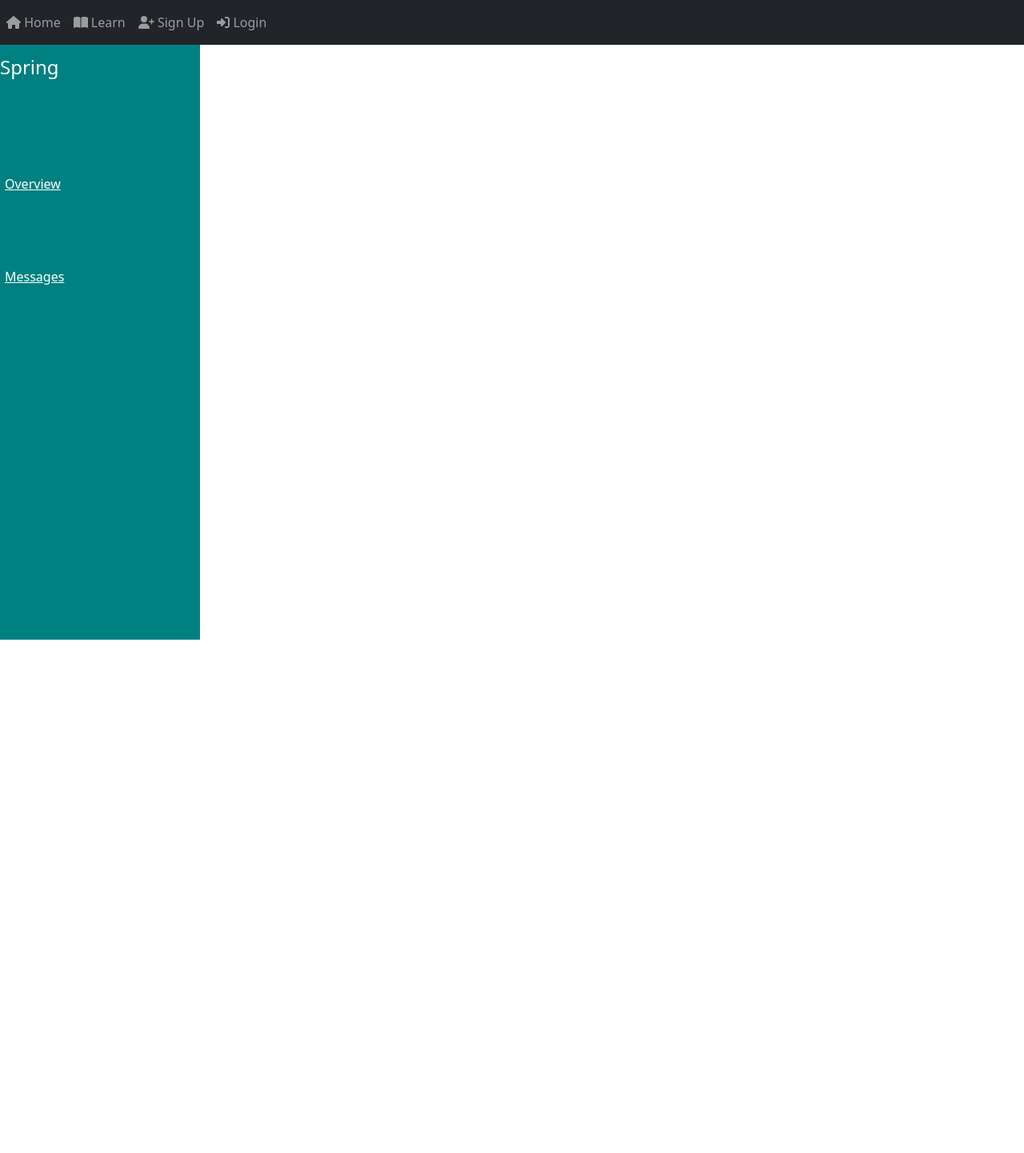
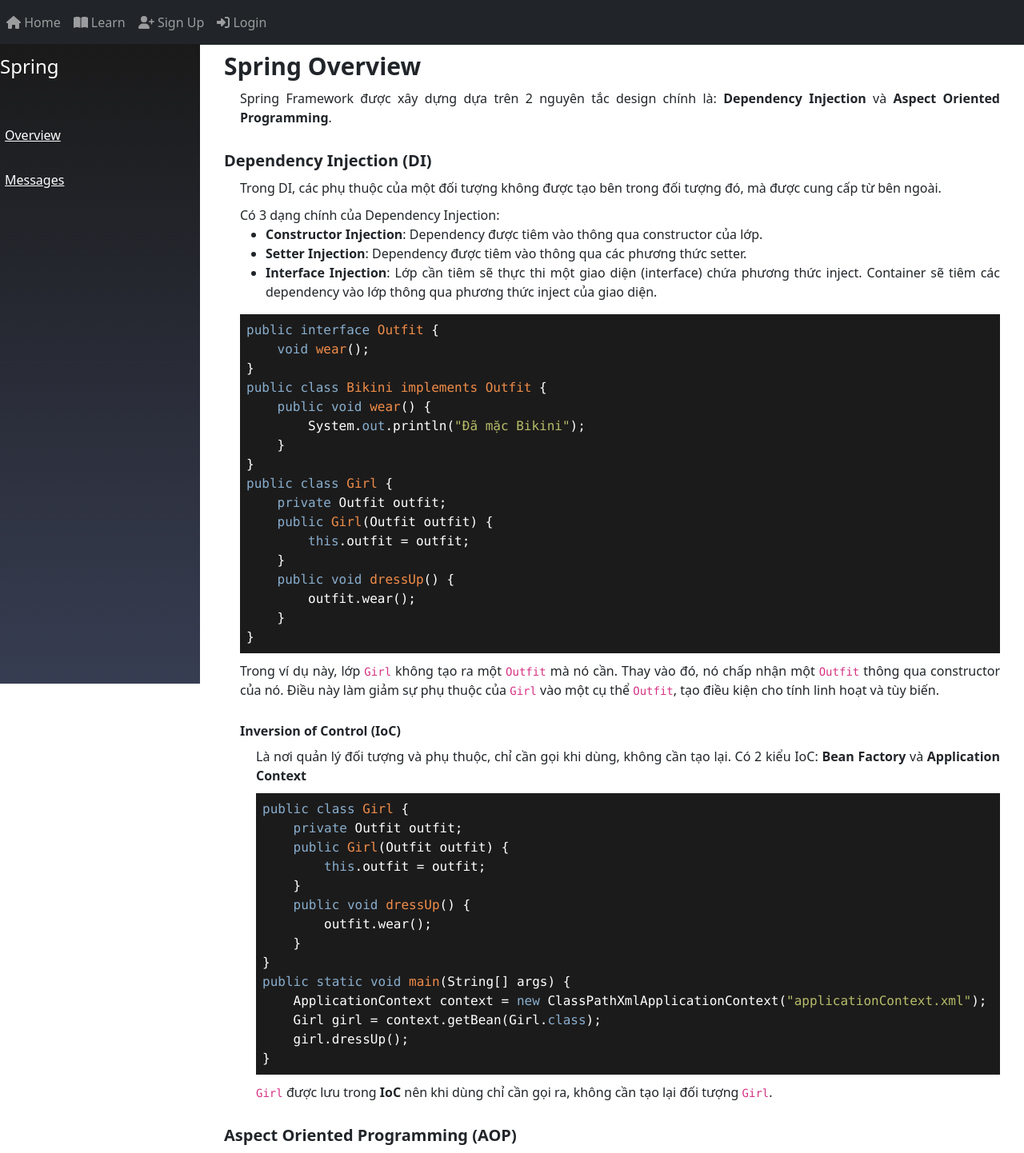
Before and after one commit to hieuvd99/project99-vue, a Vue app: page /learn/spring in a window 1280 px wide. Shown: the whole page at 80% size. Before the commit the page ends 800 px from the top, so only its background shows below. Built offline with nearby package versions, Linux system fonts and the light colour scheme.

Commit message:
spring overview

```diff
--- a/src/App.vue
+++ b/src/App.vue
@@ -1,6 +1,6 @@
 <template>
   <div>
-    <nav class="navbar navbar-expand navbar-dark bg-dark">
+    <nav class="navbar navbar-expand navbar-dark bg-dark header">
       <div class="navbar-nav mr-auto">
         <li class="nav-item">
           <router-link to="/home" class="nav-link">
@@ -51,6 +51,7 @@
     <div>
       <router-view />
     </div>
+
   </div>
 </template>
 
@@ -76,3 +77,18 @@ export default {
   }
 };
 </script>
+
+<style scoped>
+.header {
+  position: fixed;
+  top: 0;
+  left: 0;
+  right: 0;
+}
+.footer {
+  background-color: #000;
+}
+.copyright {
+  color: #fff;
+}
+</style>
--- a/src/assets/css/learns/common/course.css
+++ b/src/assets/css/learns/common/course.css
@@ -73,19 +73,6 @@ h6 {
   margin: 0;
 }
 
-/* Lists (enumeration) */
-/* ============================================ */
-
-ul,
-ol {
-  margin: 0;
-  padding: 0;
-  list-style: none;
-}
-
-/* Lists (definition) */
-/* ============================================ */
-
 dt {
   font-weight: bold;
 }
@@ -141,6 +128,10 @@ a {
 
 
 /* =================Course CSS=============== */
+.content-course {
+  max-width: 1201px;
+  padding: 0 30px;
+}
 .title-content-course {
     display: flex;
     height: 100%;
@@ -150,8 +141,13 @@ a {
     margin: 10px 0;
 }
 .text-content {
-    margin-bottom: 10px
+    margin-bottom: 10px;
+    padding-left: 20px;
+    text-align: justify;
 }
 .title-child {
     padding-top: 20px;
 }
+.text-content p {
+  margin: 10px 0;
+}
--- a/src/components/learns/spring/common/DashboardSpring.vue
+++ b/src/components/learns/spring/common/DashboardSpring.vue
@@ -22,14 +22,12 @@ export default {
 <style>
 .dashboard {
     display: flex;
-    background-color: teal;
-    height: calc(100vh - 56px);
+    margin-top: 55px;
     width: 100vw;
 }
 
 .content {
-    background-color: white;
-    width: calc(100% - 250px);
-    padding-left: 30px;
+    background-color: #fff;
+    margin-left: 250px;
 }
 </style>
--- a/src/components/learns/spring/common/SidebarSpring.vue
+++ b/src/components/learns/spring/common/SidebarSpring.vue
@@ -20,25 +20,22 @@ export default {
 
 <style scoped>
 .sidebar {
+    position: fixed;
+    height: 100vh;
     width: 250px;
+    background: linear-gradient(to bottom, #1a1a1a 0%, #373d52 100%);
 }
 .title {
     color: white;
     font-size: 24px;
     margin-top: 10px;
 }
-
 .menu-items {
     display: flex;
     flex-direction: column;
     margin-top: 40px;
     margin-left: 6px;
 }
-
-.menu-items > * {
-    margin-top: 60px;
-}
-
 .side-btn {
     border: none;
     padding: 16px 0px;
@@ -48,11 +45,9 @@ export default {
     color: white;
     background-color: transparent;
 }
-
 .side-btn:focus {
     outline: none;
 }
-
 .side-btn.active {
     position: relative;
     background-color: white;
@@ -61,15 +56,12 @@ export default {
     margin-left: 10px;
     border-radius: 30px 0 0 30px;
 }
-
 .side-btn.active::before {
     top: -30px;
 }
-
 .side-btn.active::after {
     bottom: -30px;
 }
-
 .side-btn.active::before, .side-btn.active::after {
     position: absolute;
     content: "";
@@ -78,16 +70,13 @@ export default {
     width: 30px;
     background-color: white;
 }
-
 .side-btn.active .link-container::before {
     top: -60px;
 }
-
 .side-btn.active .link-container::after {
     bottom: -60px;
     z-index: 99;
 }
-
 .side-btn.active .link-container::before, .side-btn.active .link-container::after {
     position: absolute;
     content: "";
--- a/src/components/learns/spring/course/Overview.vue
+++ /dev/null
@@ -1,16 +0,0 @@
-<template>
-    <div class="content-course">
-        <h1 class="title-content-course">Spring Overview</h1>
-        <p class="text-content">Spring Framework được xây dựng dựa trên 2 nguyên tắc design chính là: <b>Dependency Injection</b> và <b>Aspect Oriented Programming</b>.</p>
-        <h5 class="title-child">Dependency Injection (DI)</h5>
-
-    </div>
-</template>
-
-<script>
-
-</script>
-
-<style scoped>
-@import "@/assets/css/learns/common/course.css";
-</style>
--- /dev/null
+++ b/src/components/learns/spring/course/OverviewSpring.vue
@@ -0,0 +1,74 @@
+<template>
+    <div class="content-course">
+        <h1 class="title-content-course">Spring Overview</h1>
+        <p class="text-content">Spring Framework được xây dựng dựa trên 2 nguyên tắc design chính là: <b>Dependency Injection</b> và <b>Aspect Oriented Programming</b>.</p>
+
+        <h5 class="title-child">Dependency Injection (DI)</h5>
+        <div class="text-content">
+            <p>Trong DI, các phụ thuộc của một đối tượng không được tạo bên trong đối tượng đó, mà được cung cấp từ bên ngoài.</p>
+            <p>Có 3 dạng chính của Dependency Injection:
+                <ul>
+                    <li><b>Constructor Injection</b>: Dependency được tiêm vào thông qua constructor của lớp.</li>
+                    <li><b>Setter Injection</b>: Dependency được tiêm vào thông qua các phương thức setter.</li>
+                    <li><b>Interface Injection</b>: Lớp cần tiêm sẽ thực thi một giao diện (interface) chứa phương thức inject.
+                        Container sẽ tiêm các dependency vào lớp thông qua phương thức inject của giao diện.</li>
+                </ul>
+            </p>
+
+<pre><code id="htmlViewer" style="color:rgb(255, 255, 255); font-weight:400;background-color:rgb(28, 27, 27);background:rgb(28, 27, 27);display:block;padding: .5em;"><span style="color:rgb(136, 174, 206); font-weight:400;">public</span> <span style="color:rgb(136, 174, 206); font-weight:400;">interface</span> <span style="color:rgb(240, 141, 73); font-weight:400;">Outfit</span> {
+    <span style="color:rgb(255, 255, 255); font-weight:400;"><span style="color:rgb(136, 174, 206); font-weight:400;">void</span> <span style="color:rgb(240, 141, 73); font-weight:400;">wear</span>()</span>;
+}
+<span style="color:rgb(136, 174, 206); font-weight:400;">public</span> <span style="color:rgb(136, 174, 206); font-weight:400;">class</span> <span style="color:rgb(240, 141, 73); font-weight:400;">Bikini</span> <span style="color:rgb(240, 141, 73); font-weight:400;">implements</span> <span style="color:rgb(240, 141, 73); font-weight:400;">Outfit</span> {
+    <span style="color:rgb(255, 255, 255); font-weight:400;"><span style="color:rgb(136, 174, 206); font-weight:400;">public</span> <span style="color:rgb(136, 174, 206); font-weight:400;">void</span> <span style="color:rgb(240, 141, 73); font-weight:400;">wear</span>()</span> {
+        System.<span style="color:rgb(136, 174, 206); font-weight:400;">out</span>.println(<span style="color:rgb(181, 189, 104); font-weight:400;">&quot;Đã mặc Bikini&quot;</span>);
+    }
+}
+<span style="color:rgb(136, 174, 206); font-weight:400;">public</span> <span style="color:rgb(136, 174, 206); font-weight:400;">class</span> <span style="color:rgb(240, 141, 73); font-weight:400;">Girl</span> {
+    <span style="color:rgb(136, 174, 206); font-weight:400;">private</span> Outfit outfit;
+    <span style="color:rgb(255, 255, 255); font-weight:400;"><span style="color:rgb(136, 174, 206); font-weight:400;">public</span> <span style="color:rgb(240, 141, 73); font-weight:400;">Girl</span>(<span style="color:rgb(255, 255, 255); font-weight:400;">Outfit outfit</span>)</span> {
+        <span style="color:rgb(136, 174, 206); font-weight:400;">this</span>.outfit = outfit;
+    }
+    <span style="color:rgb(255, 255, 255); font-weight:400;"><span style="color:rgb(136, 174, 206); font-weight:400;">public</span> <span style="color:rgb(136, 174, 206); font-weight:400;">void</span> <span style="color:rgb(240, 141, 73); font-weight:400;">dressUp</span>()</span> {
+        outfit.wear();
+    }
+}</code></pre>
+
+            <p>Trong ví dụ này, lớp <code>Girl</code> không tạo ra một <code>Outfit</code> mà nó cần. Thay vào đó, nó chấp nhận một <code>Outfit</code> thông qua constructor của nó. Điều này làm giảm sự phụ thuộc của <code>Girl</code> vào một cụ thể <code>Outfit</code>, tạo điều kiện cho tính linh hoạt và tùy biến.</p>
+
+            <h6 class="title-child">Inversion of Control (IoC)</h6>
+            <div class="text-content">
+                <p>Là nơi quản lý đối tượng và phụ thuộc, chỉ cần gọi khi dùng, không cần tạo lại. Có 2 kiểu IoC: <b>Bean Factory</b> và <b>Application Context</b></p>
+
+<pre><code id="htmlViewer" style="color:rgb(255, 255, 255); font-weight:400;background-color:rgb(28, 27, 27);background:rgb(28, 27, 27);display:block;padding: .5em;"><span style="color:rgb(136, 174, 206); font-weight:400;">public</span> <span style="color:rgb(136, 174, 206); font-weight:400;">class</span> <span style="color:rgb(240, 141, 73); font-weight:400;">Girl</span> {
+    <span style="color:rgb(136, 174, 206); font-weight:400;">private</span> Outfit outfit;
+    <span style="color:rgb(255, 255, 255); font-weight:400;"><span style="color:rgb(136, 174, 206); font-weight:400;">public</span> <span style="color:rgb(240, 141, 73); font-weight:400;">Girl</span>(<span style="color:rgb(255, 255, 255); font-weight:400;">Outfit outfit</span>)</span> {
+        <span style="color:rgb(136, 174, 206); font-weight:400;">this</span>.outfit = outfit;
+    }
+    <span style="color:rgb(255, 255, 255); font-weight:400;"><span style="color:rgb(136, 174, 206); font-weight:400;">public</span> <span style="color:rgb(136, 174, 206); font-weight:400;">void</span> <span style="color:rgb(240, 141, 73); font-weight:400;">dressUp</span>()</span> {
+        outfit.wear();
+    }
+}
+<span style="color:rgb(255, 255, 255); font-weight:400;"><span style="color:rgb(136, 174, 206); font-weight:400;">public</span> <span style="color:rgb(136, 174, 206); font-weight:400;">static</span> <span style="color:rgb(136, 174, 206); font-weight:400;">void</span> <span style="color:rgb(240, 141, 73); font-weight:400;">main</span>(<span style="color:rgb(255, 255, 255); font-weight:400;">String[] args</span>)</span> {
+    ApplicationContext context = <span style="color:rgb(136, 174, 206); font-weight:400;">new</span> ClassPathXmlApplicationContext(<span style="color:rgb(181, 189, 104); font-weight:400;">&quot;applicationContext.xml&quot;</span>);
+    Girl girl = context.getBean(Girl.<span style="color:rgb(136, 174, 206); font-weight:400;">class</span>);
+    girl.dressUp();
+}</code></pre>
+
+            <p><code>Girl</code> được lưu trong <b>IoC</b> nên khi dùng chỉ cần gọi ra, không cần tạo lại đối tượng <code>Girl</code>.</p>
+            </div>
+        </div>
+
+        <h5 class="title-child">Aspect Oriented Programming (AOP)</h5>
+        <div class="text-content">
+
+        </div>
+    </div>
+</template>
+
+<script>
+
+</script>
+
+<style scoped>
+@import "@/assets/css/learns/common/course.css";
+</style>
--- a/vue.config.js
+++ b/vue.config.js
@@ -2,3 +2,9 @@ const { defineConfig } = require('@vue/cli-service')
 module.exports = defineConfig({
   transpileDependencies: true
 })
+
+module.exports = {
+  css: {
+    sourceMap: true
+  }
+}
```
Also changed, not shown: src/routers/sidebar-spring.router.js (+9 -5 lines).
